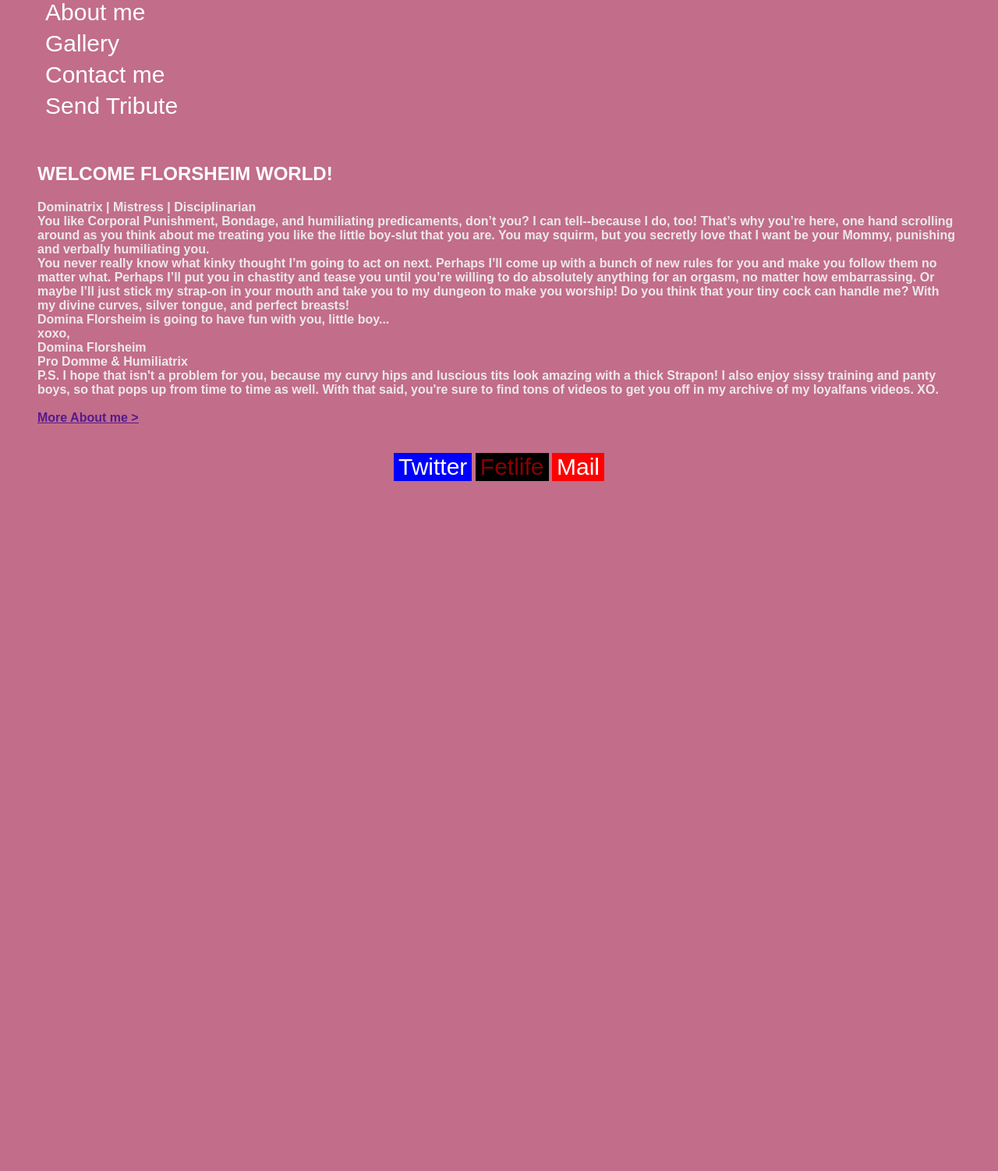
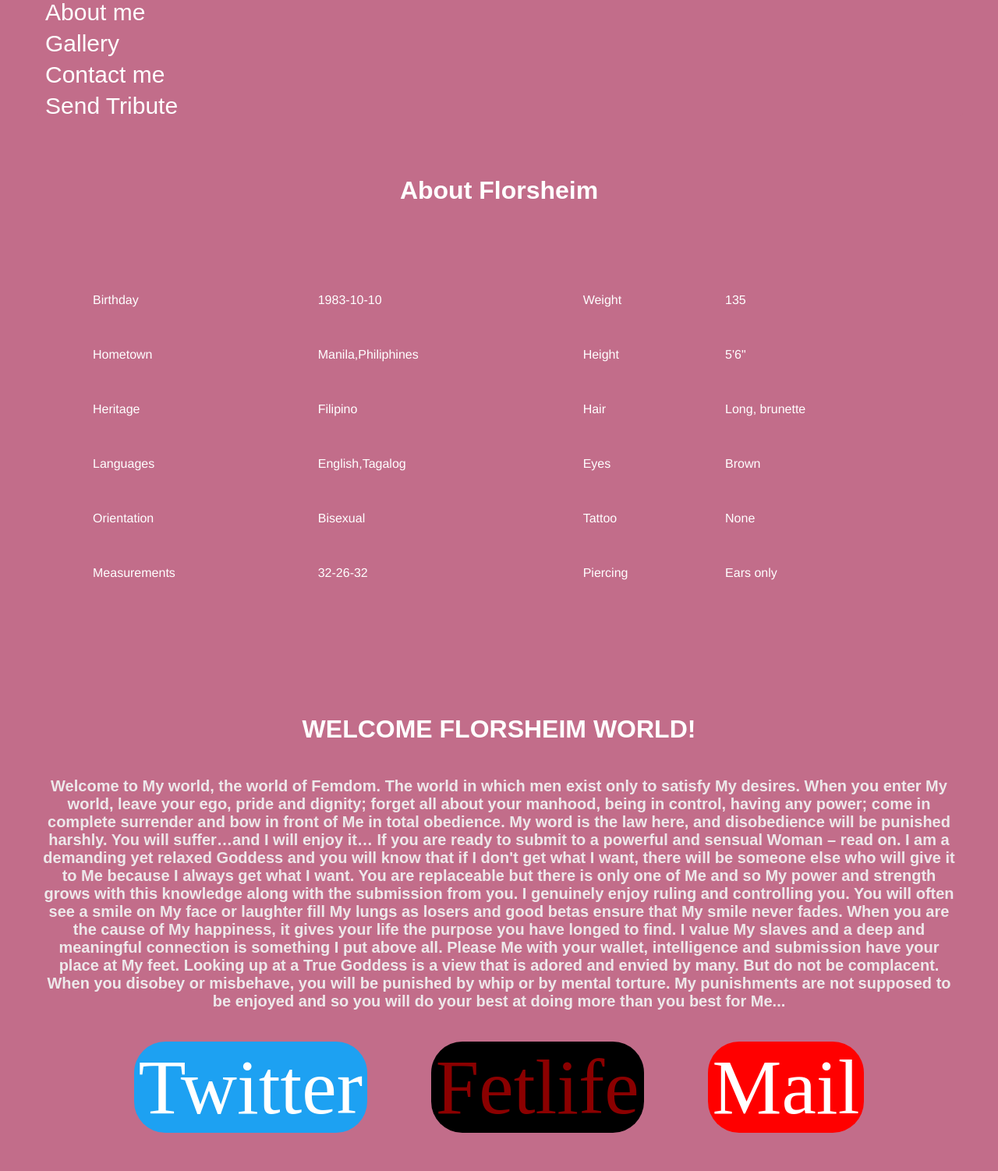
Before and after one commit to romelias/mnldme, a Django app: page /about/ in a window 1280 px wide. Shown: the part 157-1659 px from the top of the page at 78% size. Before the commit the page ends 774 px from the top, so only its background shows below. Run offline with Django 4.2, Linux system fonts and the light colour scheme.

Commit message:
anot commit

```diff
--- a/templates/about.html
+++ b/templates/about.html
@@ -14,7 +14,7 @@ body {
   background: #c26d8a;
 }
 p {
-
+    font-size: 20px;
     overflow-wrap: normal;
     color: #ede8ea;
 }
@@ -111,13 +111,14 @@ input[type="checkbox"]{
 
 .btn-t {
 
-  background-color: blue;
+  background-color: #1DA1F2;
   color: white;
-  font-size: 30px;
+  font-size: 100px;
   border: none;
+  border-radius: 40px;
   cursor: pointer;
   text-align: center;
-  font-family: Blippo, fantasy;
+  font-family: Bahnschrift SemiBold;
 
 
 }
@@ -125,9 +126,10 @@ input[type="checkbox"]{
 
   background-color:black;
   color: darkred;
-  font-size: 30px;
-  font-family: Blippo, fantasy;
+  font-size: 100px;
+  font-family: Bahnschrift SemiBold;
   cursor: pointer;
+border-radius: 40px;
   border: none;
   text-align: center;
 
@@ -138,12 +140,14 @@ input[type="checkbox"]{
   background-color: red;
   color: white;
   border: none;
-  font-size: 30px;
+  font-size: 100px;
   cursor: pointer;
+  border-radius: 40px;
   text-align: center;
-  font-family: Blippo, fantasy;
+  font-family: Bahnschrift SemiBold;
 
 }
+
 
 .container{
   text-align: center;
@@ -159,7 +163,19 @@ input[type="checkbox"]{
   text-decoration: none;
   color: white;
 }
+table {
+  color: white;
+  font-family: Franklin Gothic Medium;
+  width: 100%;
+  padding: 40px;
+  border: none;
+  border-spacing: 50px;
+}
+h1{
+  color: white;
+  text-align: center;
 
+}
 
  </style>
 
@@ -184,24 +200,67 @@ input[type="checkbox"]{
 
 
 
+<br><br>
 
+<h1>About Florsheim<h1>
+<table class="border-none">
+   <tr>
+      <td>Birthday</td>
+      <td>1983-10-10</td>
+      <td>Weight</td>
+      <td>135</td>
+   </tr>
+   <tr>
+      <td>Hometown</td>
+      <td>Manila,Philiphines</td>
+      <td>Height</td>
+      <td>5'6"</td>
+   </tr>
+   <tr>
+      <td>Heritage</td>
+      <td>Filipino</td>
+      <td>Hair</td>
+      <td>Long, brunette</td>
+   </tr>
+   <tr>
+      <td>Languages</td>
+      <td>English,Tagalog</td>
+      <td>Eyes</td>
+      <td>Brown</td>
+   </tr>
+   <tr>
+      <td>Orientation</td>
+      <td>Bisexual</td>
+      <td>Tattoo</td>
+      <td>None</td>
+   </tr>
+   <tr>
+      <td>Measurements</td>
+      <td>32-26-32</td>
+      <td>Piercing</td>
+      <td>Ears only</td>
+   </tr>
+</table>
 
 
 <div class="card">
-      <h2>WELCOME FLORSHEIM WORLD!</h2>
+      <h4>WELCOME FLORSHEIM WORLD!</h4>
 
-      <p> <b> Dominatrix |  Mistress | Disciplinarian<br>
-You like Corporal Punishment, Bondage, and humiliating predicaments, don’t you? I can tell--because I do, too! That’s why you’re here, one hand scrolling around as you think about me treating you like the little boy-slut that you are. You may squirm, but you secretly love that I want be your Mommy, punishing and verbally humiliating you. <br>You never really know what kinky thought I’m going to act on next. Perhaps I’ll come up with a bunch of new rules for you and make you follow them no matter what. Perhaps I’ll put you in chastity and tease you until you’re willing to do absolutely anything for an orgasm, no matter how embarrassing. Or maybe I’ll just stick my strap-on in your mouth and take you to my dungeon to make you worship! Do you think that your tiny cock can handle me? With my divine curves, silver tongue, and perfect breasts! <br>Domina Florsheim is going to have fun with you, little boy...<br>
-xoxo,<br>
-Domina Florsheim <br>
-Pro Domme & Humiliatrix <br>
+      <p> Welcome to My world, the world of Femdom.
+The world in which men exist only to satisfy My desires.
 
-P.S. I hope that isn't a problem for you, because my curvy hips and luscious tits look amazing with a thick Strapon! I also enjoy sissy training and panty boys, so that pops up from time to time as well. With that said, you're sure to find tons of videos to get you off in my archive of my loyalfans videos. XO.<b> <br><br>
- <a href=""> <u><b> More About me > <b> </u></a>
+When you enter My world, leave your ego, pride and dignity; forget all about your manhood, being in control, having any power; come in complete surrender and bow in front of Me in total obedience. My word is the law here, and disobedience will be punished harshly. You will suffer…and I will enjoy it… If you are ready to submit to a powerful and sensual Woman – read on.
+I am a demanding yet relaxed Goddess and you will know that if I don't get what I want, there will be someone else who will give it to Me because I always get what I want. You are replaceable but there is only one of Me and so My power and strength grows with this knowledge along with the submission from you.
+I genuinely enjoy ruling and controlling you. You will often see a smile on My face or laughter fill My lungs as losers and good betas ensure that My smile never fades. When you are the cause of My happiness, it gives your life the purpose you have longed to find. I value My slaves and a deep and meaningful connection is something I put above all.
+
+
+Please Me with your wallet, intelligence and submission have your place at My feet. Looking up at a True Goddess is a view that is adored and envied by many. But do not be complacent. When you disobey or misbehave, you will be punished by whip or by mental torture. My punishments are not supposed to be enjoyed and so you will do your best at doing more than you best for Me...
   <p>
 
 
 </div>
+
+
 
 
 
@@ -210,7 +269,9 @@ P.S. I hope that isn't a problem for you, because my curvy hips and luscious tit
   <a href="https://fetlife.com/users/14554719"></a>
   <a href="mailto:dominaflorsheim@yahoo.com?subject=Booking session"></a>
   <button class="btn-t" onclick="window.location.href='https://twitter.com/DominaFlorsheim'">Twitter</button>
+  &emsp;&emsp;
   <button class="btn-f" onclick="window.location.href='https://fetlife.com/users/14554719'">Fetlife</button>
+  &emsp;&emsp;
   <button class="btn-g" onclick="window.location.href='mailto:dominaflorsheim@yahoo.com?subject=Booking session'">Mail</button>
 
   </div>
```
Also changed, not shown: templates/contact.html (+13 -7 lines), templates/gallery.html (+12 -9 lines), templates/homey.html (+12 -8 lines), templates/tribute.html (+13 -7 lines).
